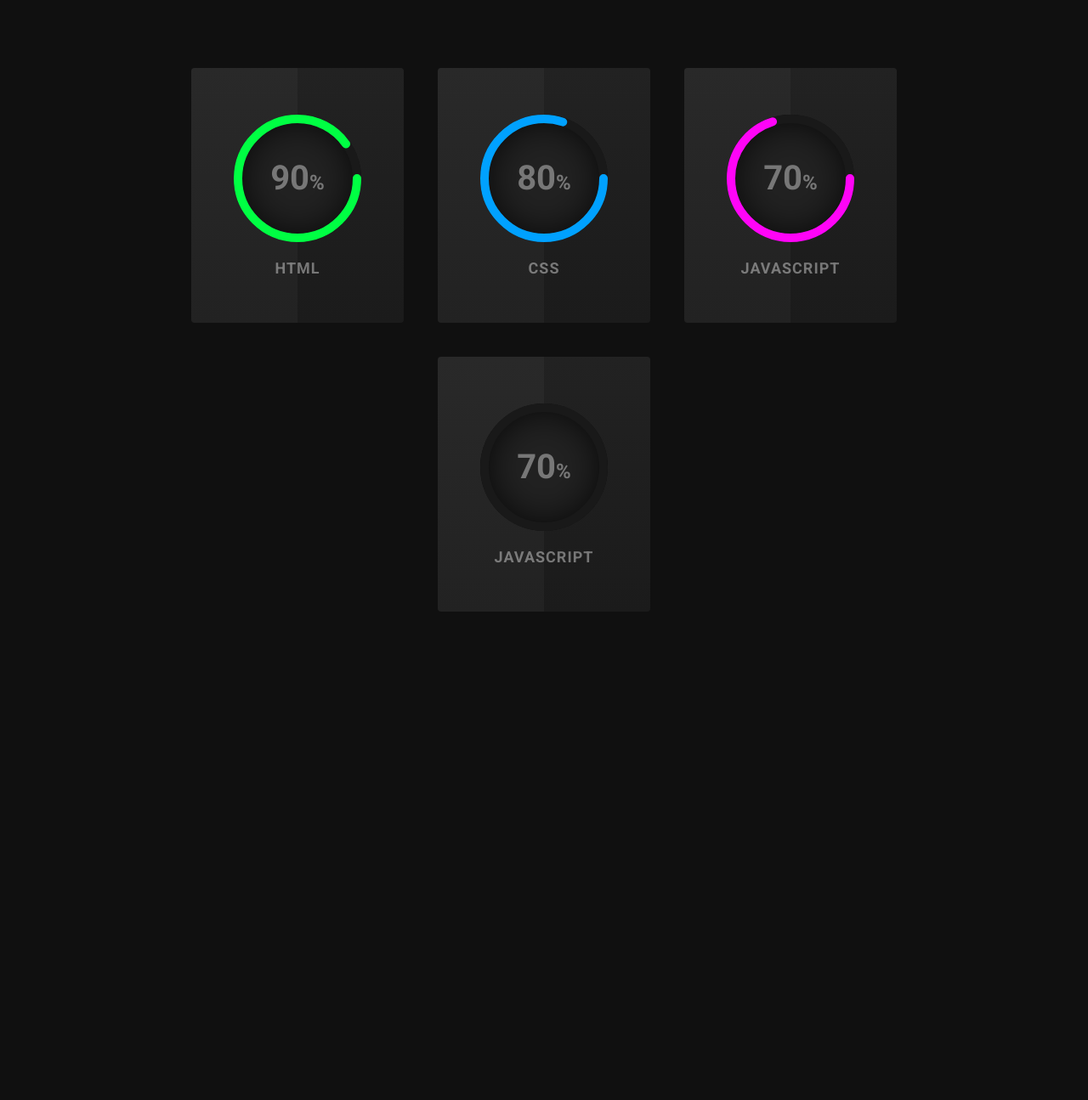
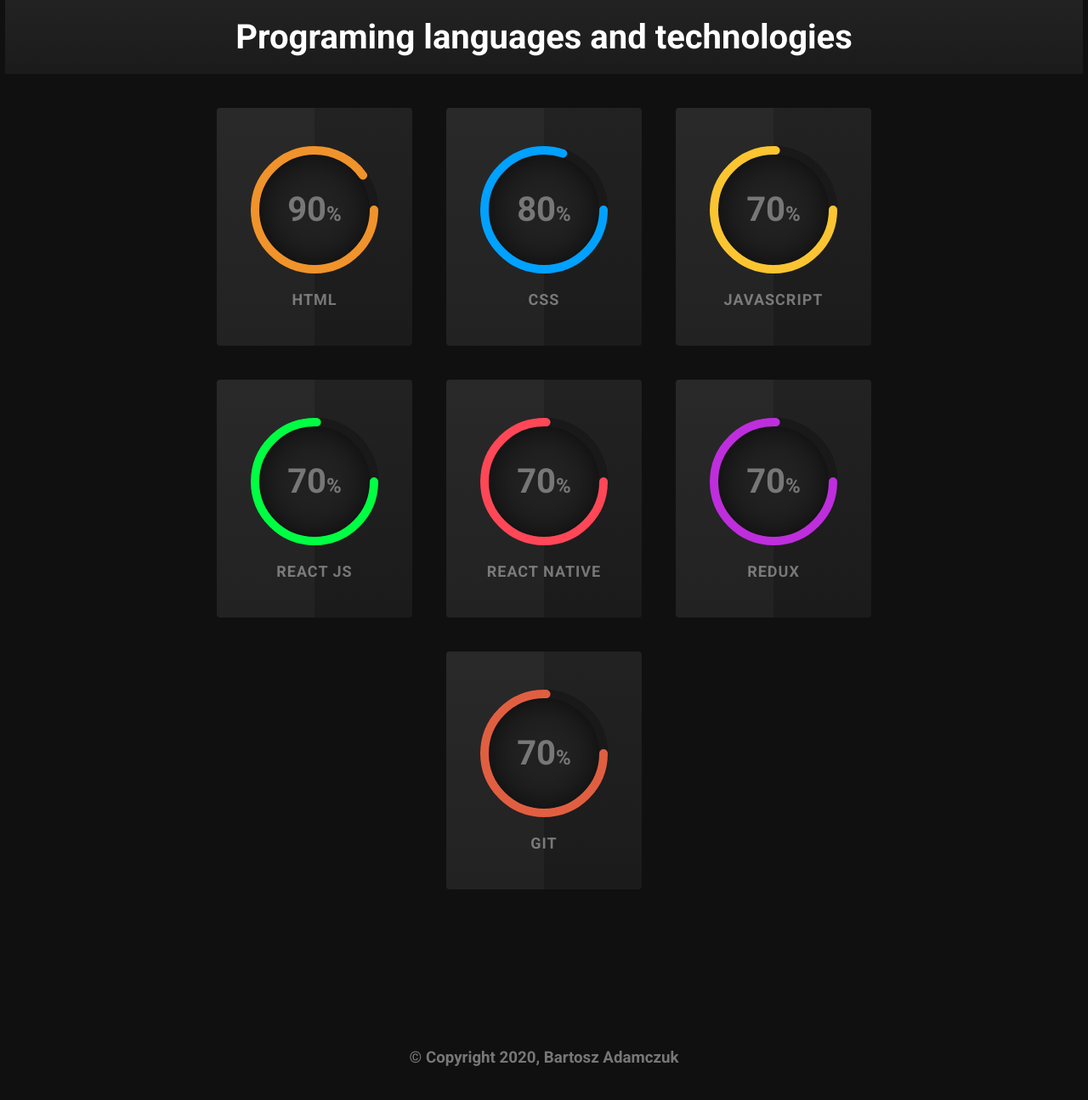
Before and after one commit to Mebos96/portfolio, a plain HTML site: page index.html in a window 1280 px wide. Shown: the whole page at 85% size. Before the commit the page ends 800 px from the top, so only its background shows below. Drawn offline with Linux system fonts and the light colour scheme.

Commit message:
Added footer
Added footer and progress bar animation

```diff
--- /dev/null
+++ b/css/footerStyle.css
@@ -0,0 +1,3 @@
+footer h3{
+    color:#777
+}
--- a/css/skillsStyle.css
+++ b/css/skillsStyle.css
@@ -1,19 +1,42 @@
+
 .skillsContainer{
     position: relative;
-    width: 80vw;
+    width: 96vw;
     display: flex;
     justify-content: center;
+    align-items: center;
+    flex-direction: column;
+}
+.cardsContainer{
+    width:65vw;
+    display: flex;
+    align-items: center;
+    justify-content: center;
     flex-wrap: wrap;
+    margin: 20px;
+}
+#skills{
+    width: 100%;
+    display: flex;
+    align-items: center;
+    justify-content: center;
+    padding: 20px;
+    background: linear-gradient(0deg,#1b1b1b,#222);
+    text-align: center;
 }
 
+#skills h1{
+    color:#fff;
+    font-size: 40px;
+}
 .skillsContainer .skillCard{
     position: relative;
-    width: 250px;
+    width: 230px;
     background: linear-gradient(0deg,#1b1b1b,#222);
     display: flex;
     justify-content: center;
     align-items: center;
-    height: 300px;
+    height: 280px;
     border-radius: 4px;
     text-align: center;
     overflow: hidden;
@@ -89,6 +112,7 @@
     color: #fff;
     transition: 0.5s;
 }
+
 svg{
     position: relative;
     width: 150px;
@@ -110,6 +134,7 @@ svg circle:nth-child(2){
     stroke-dasharray: 440;
     stroke-dashoffset: 440;
 }
+
 @keyframes move1 {
     to{
         stroke-dashoffset: 44;
@@ -117,10 +142,11 @@ svg circle:nth-child(2){
 }
 .skillCard:nth-child(1) svg circle:nth-child(2){
     stroke-dashoffset: 440;
-    stroke: #00ff43;
+    stroke: #f0932b;
     animation: move1 1s linear forwards;
 
 }
+
 @keyframes move2 {
     to{
         stroke-dashoffset: 88;
@@ -129,14 +155,84 @@ svg circle:nth-child(2){
 .skillCard:nth-child(2) svg circle:nth-child(2){
     stroke-dashoffset: 440;
     stroke: #00a1ff;
-    animation: move2 1s 0.3s linear forwards;
+    animation: move2 1s 0.2s linear forwards;
 }
-@keyframes move2 {
+
+@keyframes move3 {
     to{
-        stroke-dashoffset: 88;
+        stroke-dashoffset: 108;
     }
 }
 .skillCard:nth-child(3) svg circle:nth-child(2){
-    stroke-dashoffset: calc(440 - (440*70) /100 );
-    stroke: #ff04f7;
+    stroke-dashoffset: 440;
+    stroke: #fbc531;
+    animation: move3 1s 0.4s linear forwards;
 }
+
+@keyframes move4 {
+    to{
+        stroke-dashoffset: 108;
+    }
+}
+.skillCard:nth-child(4) svg circle:nth-child(2){
+    stroke-dashoffset: 440;
+    stroke: #00ff43;
+    animation: move4 1s 0.6s linear forwards;
+}
+
+@keyframes move5 {
+    to{
+        stroke-dashoffset: 108;
+    }
+}
+.skillCard:nth-child(5) svg circle:nth-child(2){
+    stroke-dashoffset: 440;
+    stroke: #ff4757;
+    animation: move5 1s 0.8s linear forwards;
+}
+
+@keyframes move6 {
+    to{
+        stroke-dashoffset: 108;
+    }
+}
+.skillCard:nth-child(6) svg circle:nth-child(2){
+    stroke-dashoffset: 440;
+    stroke: #be2edd;
+    animation: move6 1s 1s linear forwards;
+}
+
+@keyframes move7 {
+    to{
+        stroke-dashoffset: 108;
+    }
+}
+.skillCard:nth-child(7) svg circle:nth-child(2){
+    stroke-dashoffset: 440;
+    stroke: #e15f41;
+    animation: move7 1s 1.2s linear forwards;
+}
+
+.skillsInfoContainer{
+    display: flex;
+    width:50vw;
+    justify-content: center;
+    align-items: center;
+    flex-direction: column;
+    text-align: center;
+    opacity:0;
+    transition: opacity .8s linear;
+}
+
+.skillsInfoContainer h2{
+    color: #fff;
+}
+
+.skillsInfoContainer article{
+    color: #777
+}
+
+.skillLogo{
+    width:40px;
+    height: auto;
+}
--- a/css/style.css
+++ b/css/style.css
@@ -6,9 +6,22 @@
     font-family: 'Roboto', sans-serif;
 }
 body{
+    min-height: 100vh;
+    flex-direction: column;
+    background: #101010;
+}
+
+main{
     display: flex;
     justify-content: center;
     align-items: center;
-    min-height: 100vh;
-    background: #101010;
 }
+
+footer{
+    display: flex;
+    justify-content: center;
+    align-items: center;
+    position: relative;
+    height: 100px;
+    margin-top: 80px;
+}
--- a/index.html
+++ b/index.html
@@ -9,10 +9,17 @@
         <meta http-equiv="X-Ua-Compatible" content="IE=edge">
         <link rel="stylesheet" href="./css/style.css">
         <link rel="stylesheet" href="./css/skillsStyle.css">
+        <link rel="stylesheet" href="./css/footerStyle.css">
+        <script type="text/javascript" src='./js/skills.js'></script>
     </head>
     <body>
+        <main>
             <div class="skillsContainer">
-            <div class="skillCard">
+                <div id="skills">
+                    <h1>Programing languages and technologies</h1>
+                </div>
+                <div class="cardsContainer">
+                    <div class="skillCard" title="HTML" onmouseover="getInfo(this.title)" onmouseout="resetInfo()">
                         <div class="box">
                             <div class="percent">
                                 <svg>
@@ -21,14 +28,12 @@
                                 </svg>
                                 <div class="number">
                                     <h2>90<span>%</span></h2>
-
                                 </div>
                             </div>
                             <h2 class="text">HTML</h2>
                         </div>
-
                     </div>
-            <div class="skillCard">
+                    <div class="skillCard" title="CSS" onmouseover="getInfo(this.title)" onmouseout="resetInfo()">
                         <div class="box">
                             <div class="percent">
                                 <svg>
@@ -37,13 +42,12 @@
                                 </svg>
                                 <div class="number">
                                     <h2>80<span>%</span></h2>
-
                                 </div>
                             </div>
                             <h2 class="text">CSS</h2>
                         </div>
                     </div>
-            <div class="skillCard">
+                    <div class="skillCard" title="JAVASCRIPT" onmouseover="getInfo(this.title)" onmouseout="resetInfo()">
                         <div class="box">
                             <div class="percent">
                                 <svg>
@@ -52,14 +56,12 @@
                                 </svg>
                                 <div class="number">
                                     <h2>70<span>%</span></h2>
-
                                 </div>
                             </div>
                             <h2 class="text">JavaScript</h2>
                         </div>
-
                     </div>
-            <div class="skillCard">
+                    <div class="skillCard" title="REACT JS" onmouseover="getInfo(this.title)" onmouseout="resetInfo()">
                         <div class="box">
                             <div class="percent">
                                 <svg>
@@ -68,18 +70,66 @@
                                 </svg>
                                 <div class="number">
                                     <h2>70<span>%</span></h2>
-
                                 </div>
                             </div>
-                    <h2 class="text">JavaScript</h2>
-                </div>
-
+                            <h2 class="text">React Js</h2>
                         </div>
                     </div>
+                    <div class="skillCard" title="REACT NATIVE" onmouseover="getInfo(this.title)" onmouseout="resetInfo()">
+                        <div class="box">
+                            <div class="percent">
+                                <svg>
+                                    <circle cx="70" cy="70" r="70"></circle>
+                                    <circle cx="70" cy="70" r="70"></circle>
+                                </svg>
+                                <div class="number">
+                                    <h2>70<span>%</span></h2>
+                                </div>
+                            </div>
+                            <h2 class="text">React Native</h2>
+                        </div>
+                    </div>
+                    <div class="skillCard" title="REDUX" onmouseover="getInfo(this.title)" onmouseout="resetInfo()">
+                        <div class="box">
+                            <div class="percent">
+                                <svg>
+                                    <circle cx="70" cy="70" r="70"></circle>
+                                    <circle cx="70" cy="70" r="70"></circle>
+                                </svg>
+                                <div class="number">
+                                    <h2>70<span>%</span></h2>
+                                </div>
+                            </div>
+                            <h2 class="text">Redux</h2>
+                        </div>
+                    </div>
+                    <div class="skillCard" title="GIT" onmouseover="getInfo(this.title)" onmouseout="resetInfo()">
+                        <div class="box">
+                            <div class="percent">
+                                <svg>
+                                    <circle cx="70" cy="70" r="70"></circle>
+                                    <circle cx="70" cy="70" r="70"></circle>
+                                </svg>
+                                <div class="number">
+                                    <h2>70<span>%</span></h2>
+                                </div>
+                            </div>
+                            <h2 class="text">Git</h2>
+                        </div>
+                    </div>
+                </div>
+                <div class="skillsInfoContainer">
+                    <h2 id="skillName">
+                        <img class="skillLogo" src=""/>
+                    </h2>
+                    <article id="skillsInfo"></article>
+                </div>
+            </div>
+        </main>
+        <footer class="footerContainer">
+            <h3>
+                &copy; Copyright 2020, Bartosz Adamczuk
+            </h3>
+        </footer>
     </body>
-    <script>
-        var path = document.querySelector('#circle');
-        var length = path.getTotalLength();
-        console.log(length);
-    </script>
 </html>
--- /dev/null
+++ b/js/skills.js
@@ -0,0 +1,50 @@
+function getInfo(arr){
+    const skills =[
+        {
+            name:"HTML",
+            description :"HTML desc",
+            logo:"../img/htmlLogo.png"
+        },
+        {
+            name:"CSS",
+            description :"CSS desc"
+        },
+        {
+            name:"JAVASCRIPT",
+            description :"JS desc"
+        },
+        {
+            name:"REACT JS",
+            description :"React js desc"
+        },
+        {
+            name:"REACT NATIVE",
+            description :"React native desc"
+        },
+        {
+            name:"REDUX",
+            description :"Redux desc"
+        },
+        {
+            name:"GIT",
+            description :"Git desc"
+        }
+    ]
+    let container = document.getElementsByClassName("skillsInfoContainer")
+    container[0].style.opacity = 1
+    let name = document.getElementById("skillName")
+    let article = document.getElementById("skillsInfo")
+    skills.map((skill,i)=>{
+        if(arr === skill.name){
+            name.innerHTML = skills[i].name
+            article.innerHTML = skills[i].description
+        }
+    })
+}
+function resetInfo(){
+    // let name = document.getElementById("skillName")
+    // let article = document.getElementById("skillsInfo")
+    document.getElementsByClassName("skillsInfoContainer")[0].style.opacity = 0
+    // name.innerHTML = "Programing languages and technologies"
+    // article.innerHTML = "abc"
+}
```
Also changed, not shown: img/JsLogo.jpg (added), img/cssLogo.jpg (added), img/htmlLogo.png (added). Lines whose indentation alone changed are shown as unchanged.
